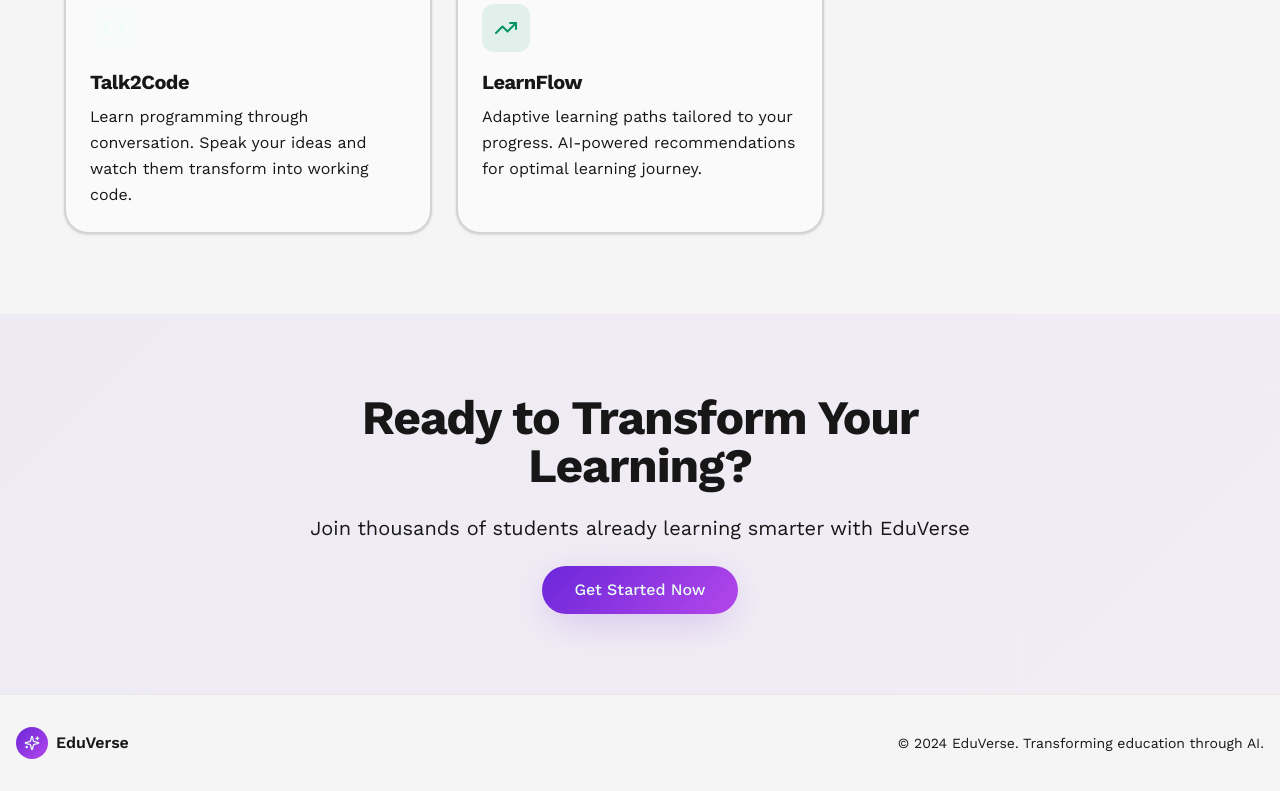
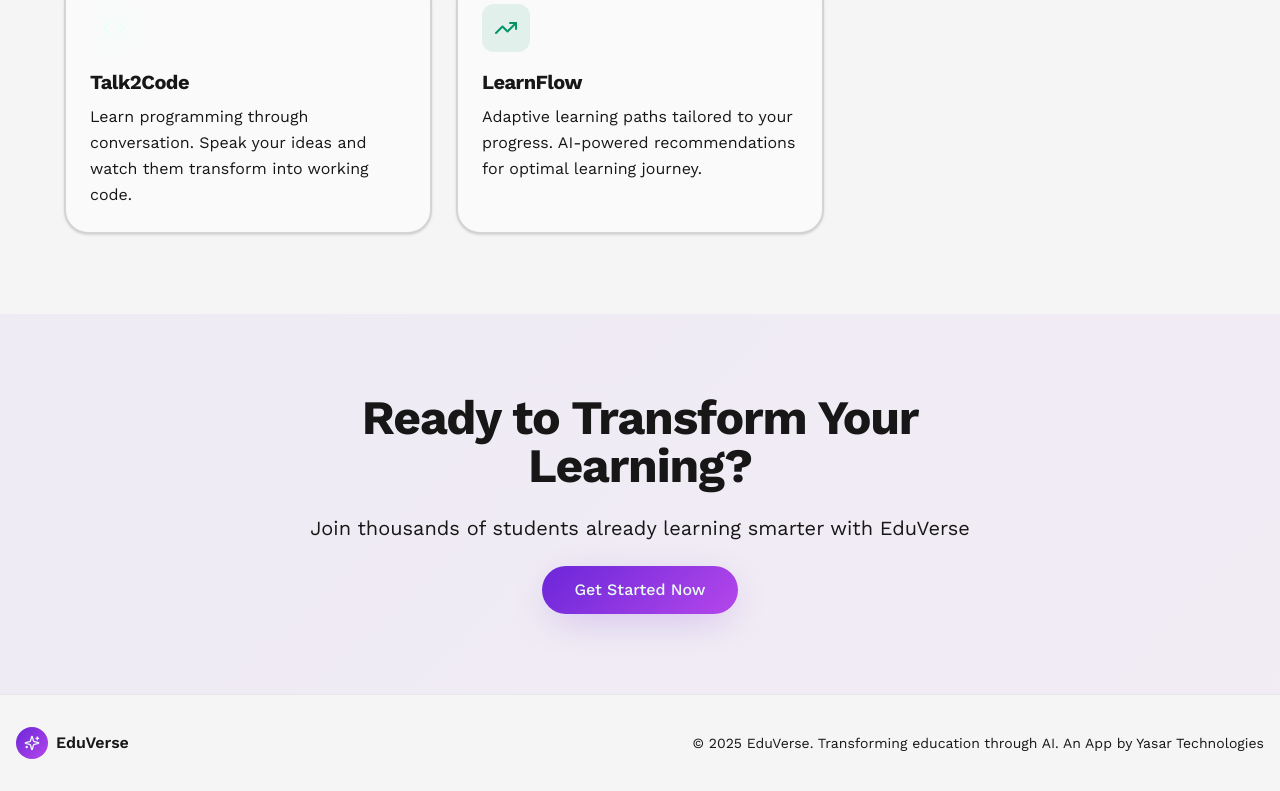
Before and after one commit to mohammadyasar786/eduverse-ai-by-yasar-3b403769, a React (Vite) app: page / in a window 1280 px wide. Shown: the part 1392-2183 px from the top of the page. Built offline with nearby package versions, Linux system fonts and the light colour scheme.

Commit message:
Visual edit in Lovable
Edited UI in Lovable

```diff
--- a/src/pages/Index.tsx
+++ b/src/pages/Index.tsx
@@ -162,7 +162,17 @@ const Index = () => {
               <span className="font-semibold">EduVerse</span>
             </div>
             <p className="text-sm text-muted-foreground">
-              © 2024 EduVerse. Transforming education through AI.
+              © 2025 EduVerse. Transforming education through AI.
+       An App by Yasar Technologies
+
+
+
+
+
+
+
+
+
             </p>
           </div>
         </div>
```
